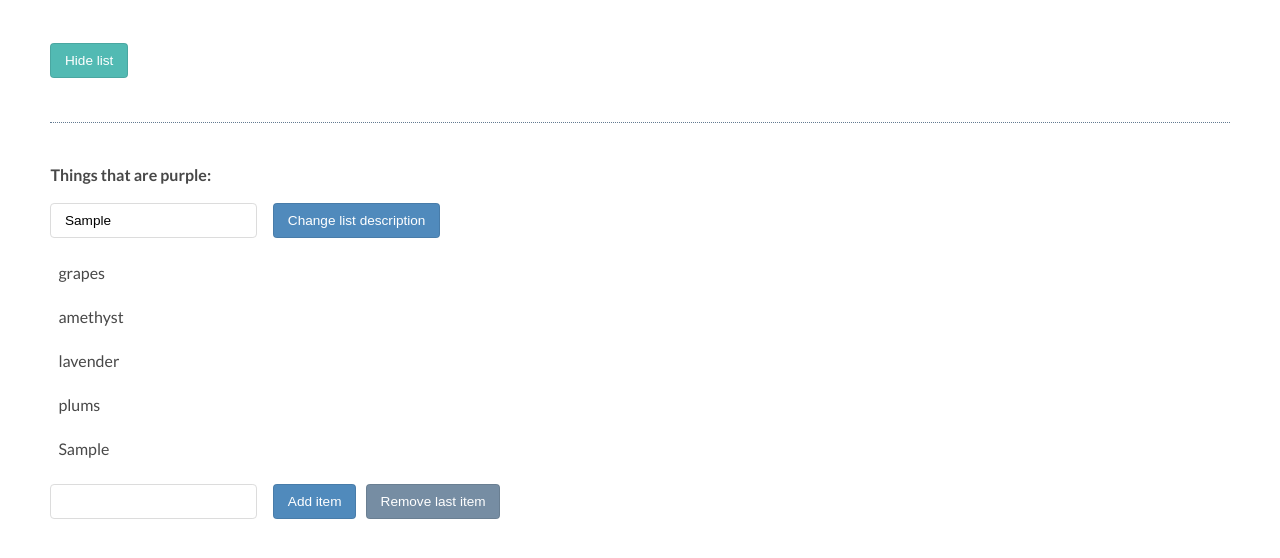
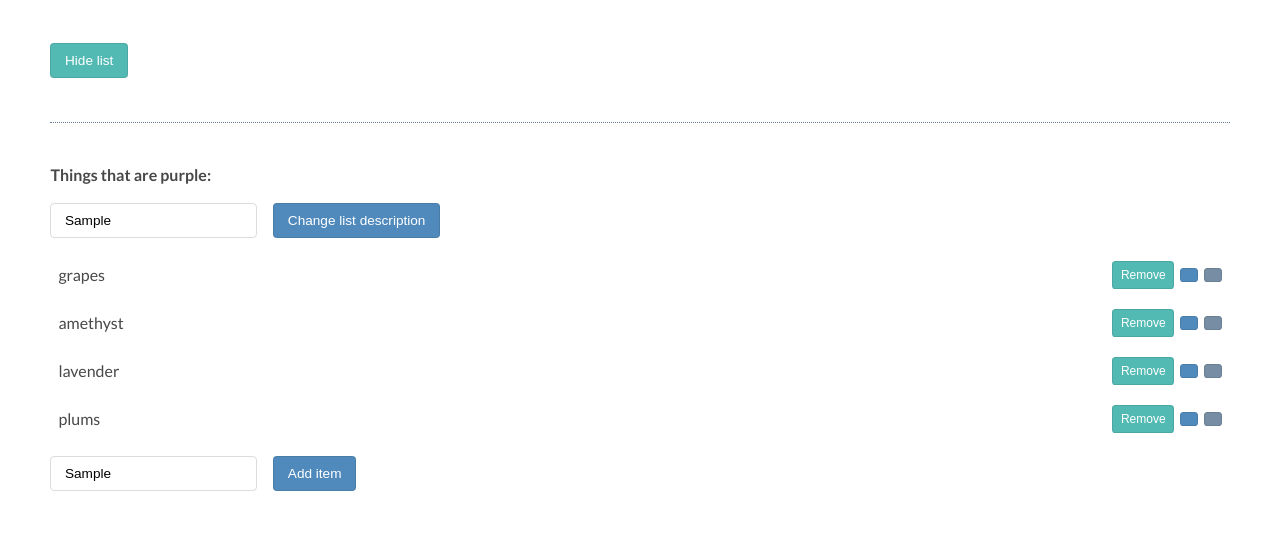
Before and after one commit to NicolaiDTH/user-interaction-in-JS, a plain HTML site: page index.html in a window 1280 px wide. Both pictures are taken after typing "Sample", "Sample" into the empty fields and a click on the button "Add item". Shown: the part 146-704 px from the top of the page. Drawn offline with Linux system fonts and the light colour scheme.

```diff
--- a/app.js
+++ b/app.js
@@ -3,24 +3,47 @@
 const descriptionInput = document.querySelector('input.description');
 const descriptionP = document.querySelector('p.description');
 const descriptionButton = document.querySelector('button.description');
+const listUl = listDiv.querySelector('ul');
 const addItemInput = document.querySelector('input.addItemInput');
 const addItemButton = document.querySelector('button.addItemButton');
-const removeItemButton = document.querySelector('button.removeItemButton');
 const listItems = document.getElementsByTagName('li');
+const lis = listUl.children;
 
+function attachListItemButtons(li) {
+  let up = document.createElement('button');
+  up.className = 'up';
+  up.textContent = 'Up';
+  li.appendChild(up);
 
+  let down = document.createElement('button');
+  up.className = 'down';
+  up.textContent = 'Down';
+  li.appendChild(down);
 
-listDiv.addEventListener('mouseover', (event) => {
-  if (event.target.tagName == 'LI') {
-    event.target.textContent = event.target.textContent.toUpperCase();
+  let remove = document.createElement('button');
+  up.className = 'remove';
+  up.textContent = 'Remove';
+  li.appendChild(remove);
+}
+
+for (let i = 0; i < lis.length; i += 1) {
+  attachListItemButtons(lis[i]);
+}
+
+listUl.addEventListener('click', (event) => {
+  if (event.target.tagName == 'BUTTON') {
+    let li = event.target.parentNode;
+    let ul = li.parentNode;
+    ul.removeChild(li);
+    // event.target.textContent = event.target.textContent.toUpperCase();
   }
 });
 
-listDiv.addEventListener('mouseout', (event) => {
-  if (event.target.tagName == 'LI') {
-    event.target.textContent = event.target.textContent.toLowerCase();
-  }
-});
+// listDiv.addEventListener('mouseout', (event) => {
+//   if (event.target.tagName == 'LI') {
+//     event.target.textContent = event.target.textContent.toLowerCase();
+//   }
+// });
 
 toggleList.addEventListener('click', () => {
   if (listDiv.style.display == 'none') {
@@ -41,12 +64,7 @@
   let ul = document.getElementsByTagName('ul')[0];
   let li = document.createElement('li');
   li.textContent = addItemInput.value;
+  li.attachListItemButtons(li);
   ul.appendChild(li);
   addItemInput.value = '';
 });
-
-removeItemButton.addEventListener('click', () => {
-  let ul = document.getElementsByTagName('ul')[0];
-  let li = document.querySelector('li:last-child');
-  ul.removeChild(li);
-});
--- a/index.html
+++ b/index.html
@@ -20,7 +20,6 @@
       </ul>
       <input type="text" class="addItemInput">
       <button class="addItemButton">Add item</button>
-      <button class="removeItemButton">Remove last item</button>
     </div>
     <script src="app.js"></script>
     <script src="temp.js"></script>
```
